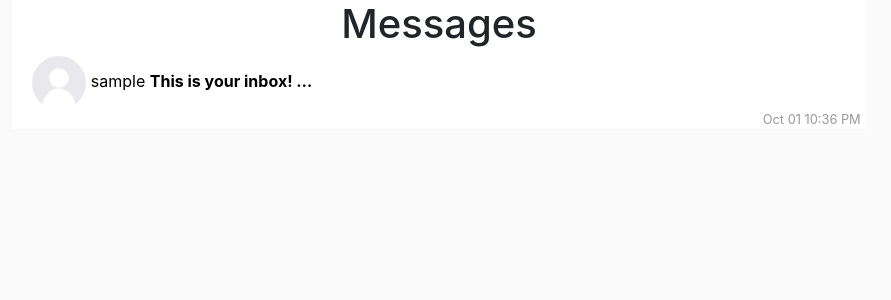
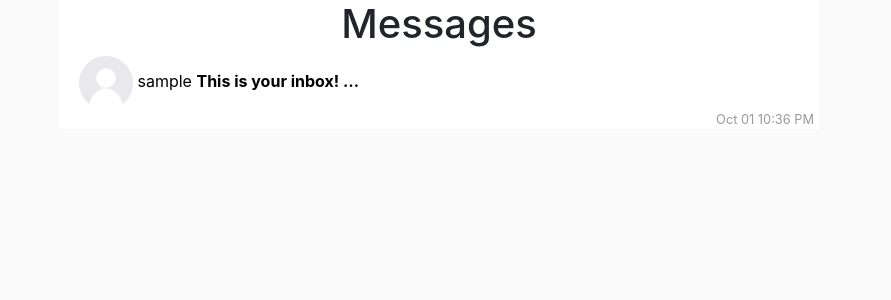
Before and after one commit to venescu/caseygram, a Django app: page /messages/inbox/ in a window 1280 px wide. Shown: the part 65-365 px from the top of the page, without its empty margins (201-1092 px from the left). Run offline with Django 3.2, Linux system fonts and the light colour scheme; the visitor is signed in with stand-in values (Sample User, id 1); data comes from the database, SQL or seed files in the repository; parts of the project's set-up code (start-up, migrations or seed data) failed here and were passed over; some libraries are stand-ins or nearby versions.

Commit message:
base html rework

```diff
--- a/homepage/templates/homepage/base.html
+++ b/homepage/templates/homepage/base.html
@@ -109,7 +109,7 @@
             {% endfor %}
         {% endif %}
 
-        <main role="main" class="container-fluid h-100">
+        <main role="main" class="container h-100">
             <div class="row h-100">
                 <div class="col-12 col-md-8 feed col-centered padding-0">
 
```
